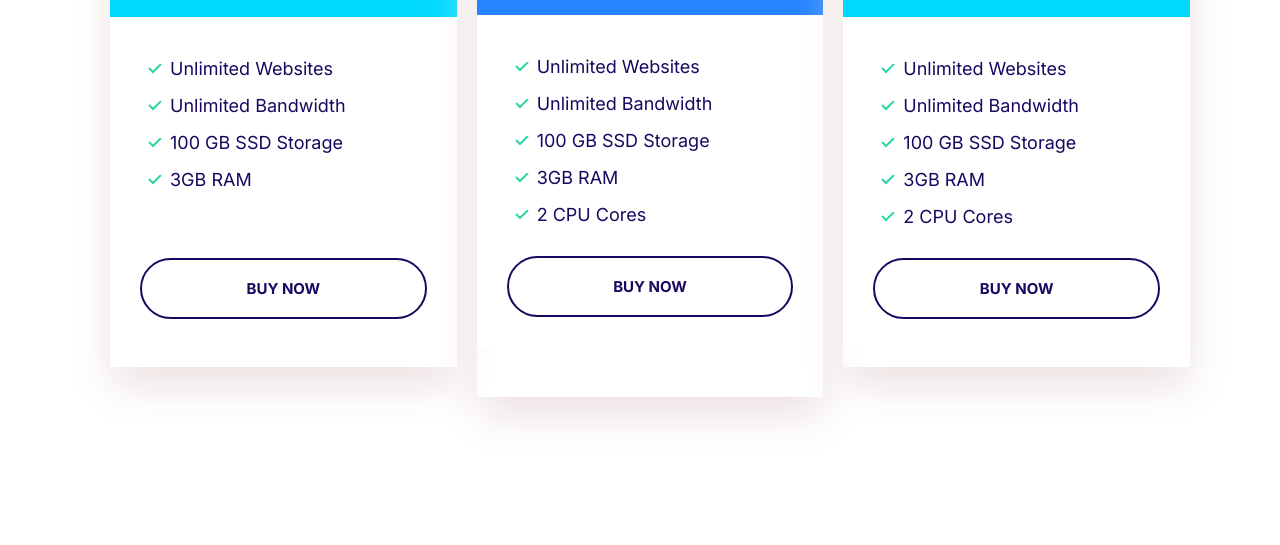
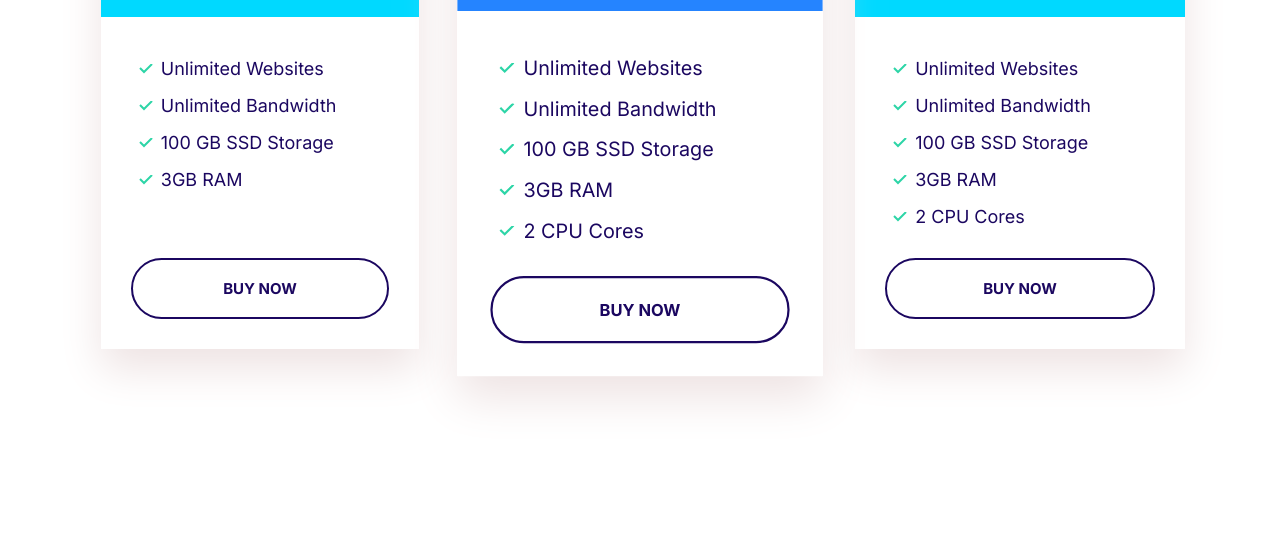
Before and after one commit to cokegee/LawPavilion_React_Medical_Universal, a plain HTML site: page WebSIteProject/index.html in a window 1280 px wide. Shown: the part 255-800 px from the top of the page. Drawn offline with Linux system fonts and the light colour scheme.

Commit message:
updated plans card

```diff
--- a/WebSIteProject/css/styles.css
+++ b/WebSIteProject/css/styles.css
@@ -292,6 +292,9 @@ a {
 
 }
 
+
+/* Plan cards */
+
 .plan_popular .plan_card_header_primary{
     position: relative;
 
@@ -362,12 +365,25 @@ a {
     visibility: hidden;
 }
 
+
+.block_plans .grid{
+    gap: 8rem 4rem;
+}
+.card{
+    max-width: 500px;
+    margin: 0 auto;
+}
+
+.plans:hover{
+    transform: scale(1.05);
+}
+.plan_popular:hover{
+    transform: scale(1.15);
+}
 .plans{
-    position: relative;
+    transition: transform .2s ease-out;
 
 }
-
-
 @media screen and (min-width: 1024px) {
     .grid_1x3 {
 
@@ -380,7 +396,7 @@ a {
         margin-bottom: 0;
 
     }
-    .plan_card_header_primary{
+    /* .plan_card_header_primary{
         height: 210px;
         top: -50px;
     }
@@ -391,6 +407,9 @@ a {
     .popular_body{
         position: relative;
         top:-50px;
+    } */
+    .plan_popular{
+        transform: scale(1.1);
     }
 }
 
--- a/WebSIteProject/index.html
+++ b/WebSIteProject/index.html
@@ -16,9 +16,9 @@
 <body>
 
 
-<section class="block container">
+<section class="block container block_plans">
   <div class="grid grid_1x3">
-    <div class="plans">
+    <div class="plans card">
       <header class="plan_card_header_secondary">
         <p class="plan_text_regular">Entry</p>
 
@@ -42,7 +42,7 @@
     </div>
 
 
-    <div class="plans plan_popular">
+    <div class="plans plan_popular card">
       <header class="plan_card_header_primary">
         <p class="plan_text_regular">Business</p>
         <span class="plan_text_big">$24</span>
@@ -63,7 +63,7 @@
     </div>
 
 
-    <div class="plans">
+    <div class="plans card">
       <header class="plan_card_header_secondary">
         <p class="plan_text_regular">Business Plus</p>
         <span class="plan_text_big">$54</span>
```
Also changed, not shown: WebSIteProject/components/plan_card.html (+5 -30 lines).
